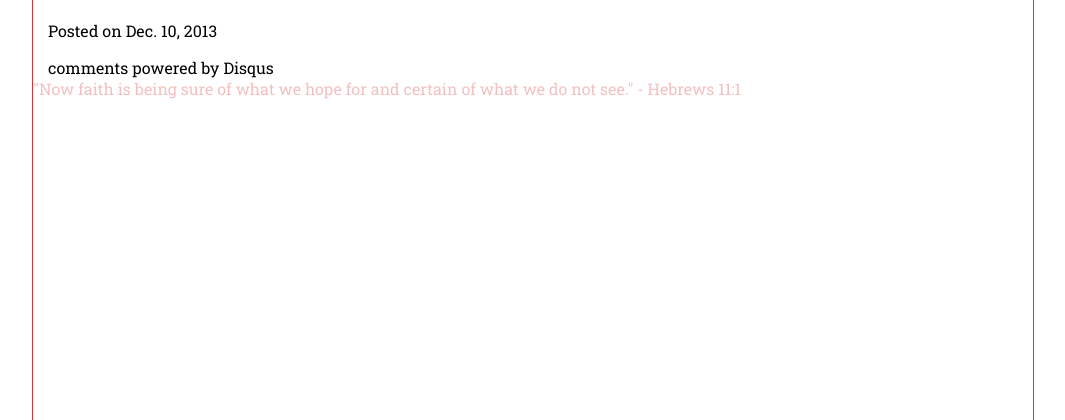
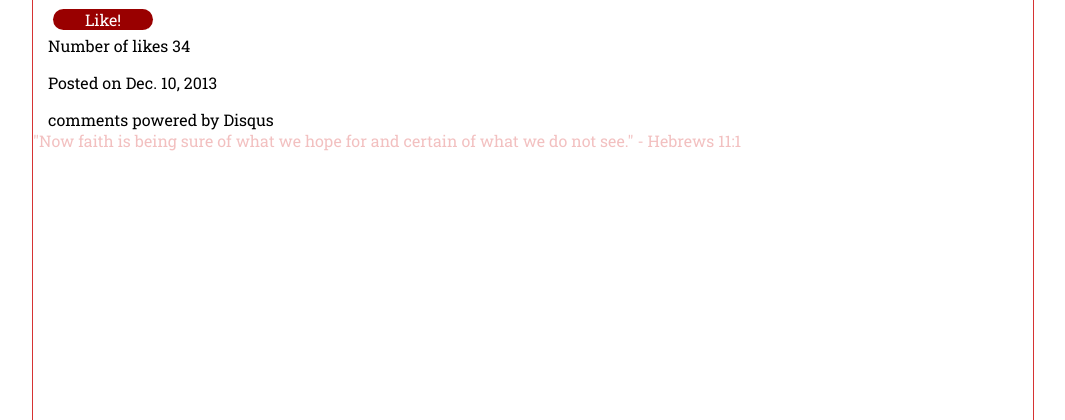
Before and after one commit to davcheng/hopeforsure, a Django app: a page that uses hopeforsure/templates/blog/post.html in a window 1280 px wide. Shown: the part 674-1094 px from the top of the page, without its empty margins (107-1172 px from the left). Run offline with Django 3.2, Linux system fonts and the light colour scheme; data comes from the database, SQL or seed files in the repository; both versions use the stored data as it was after the commit; parts of the project's set-up code (start-up, migrations or seed data) failed here and were passed over; some libraries are stand-ins or nearby versions; some web fonts are replaced.

Commit message:
fixed likes, need to implement AJAX eventually

```diff
--- a/hopeforsure/blog/views.py
+++ b/hopeforsure/blog/views.py
@@ -25,7 +25,8 @@ def about(request):
     return render(request, 'blog/about.html')
 
 def upvote(request, slug):
-	s = get_object_or_404(Post, slug=slug)
-	s.likes += 1
-	s.save()
-	return render_to_response('blog/index.html', {'posts': s, "likes": s.likes})
+    posts = Post.objects.filter(published=True)
+    s = get_object_or_404(Post, slug=slug)
+    s.likes += 1
+    s.save()
+    return render(request, 'blog/index.html', {'posts': posts, 'post' : s})
--- a/hopeforsure/static/style.css
+++ b/hopeforsure/static/style.css
@@ -77,6 +77,16 @@ body{
 	float: left;
 }
 
+.likes{
+	background: #990000;
+	color: #FFFFFF;
+	-moz-border-radius: 15px;
+	border-radius: 15px;
+	width:100px;
+	text-align: center;
+	margin: 5px;
+}
+
 a{
 	text-decoration: none;
 	color: inherit;
--- a/hopeforsure/templates/blog/index.html
+++ b/hopeforsure/templates/blog/index.html
@@ -5,7 +5,7 @@
     {% for post in posts %}
         <div class="post-container">
             <a class="post-title-box" href="{{post.get_absolute_url}}">
-                <div class="post-title">
+                <div class="post-title" id="{{post.title}}">
                     {{post.title}}
                 </div>
             </a>
@@ -15,9 +15,9 @@
                 </a>
             </div>
             <div class="likes">
-                <a href="{{post.slug}}/upvote/" method="post">Vote Up</a>
-                Number of likes {{post.likes}}
+                <a href="/{{post.slug}}/upvote/" method="post">Like!</a>
             </div>
+            Number of likes {{post.likes}}
         </div>
     {% endfor %}
 
--- a/hopeforsure/templates/blog/post.html
+++ b/hopeforsure/templates/blog/post.html
@@ -6,6 +6,12 @@
         <h1> {{post.title}} </h1>
     </header>
     <img class="feature" src={{post.content|safe}}></img>
+
+    <div class="likes">
+        <a href="/{{post.slug}}/upvote/" method="post">Like!</a>
+    </div>
+    Number of likes {{post.likes}}
+
 	<div class="social-media-sharing">
           <!-- AddThis Button BEGIN -->
         <div class="addthis_toolbox addthis_default_style">
--- a/hopeforsure/urls.py
+++ b/hopeforsure/urls.py
@@ -7,7 +7,7 @@ urlpatterns = patterns('',
     url(r'^admin/', include(admin.site.urls)),
     url(r'^about/', 'blog.views.about'),
     url(r'^top/', 'blog.views.top'),
-    url(r'^less-me-more-him/upvote/', 'blog.views.upvote'),
+    url(r'^(?P<slug>[\w\-]+)/upvote/$', 'blog.views.upvote'),
 	# url(r'^(?P<slug>\d+)/upvote/', 'blog.views.upvote'),
     url(r'^$', 'blog.views.index'),
     url(r'^(?P<slug>[\w\-]+)/$', 'blog.views.post'),
```
Also changed, not shown: hopeforsure/hopeforsure.db, 2 other files.
